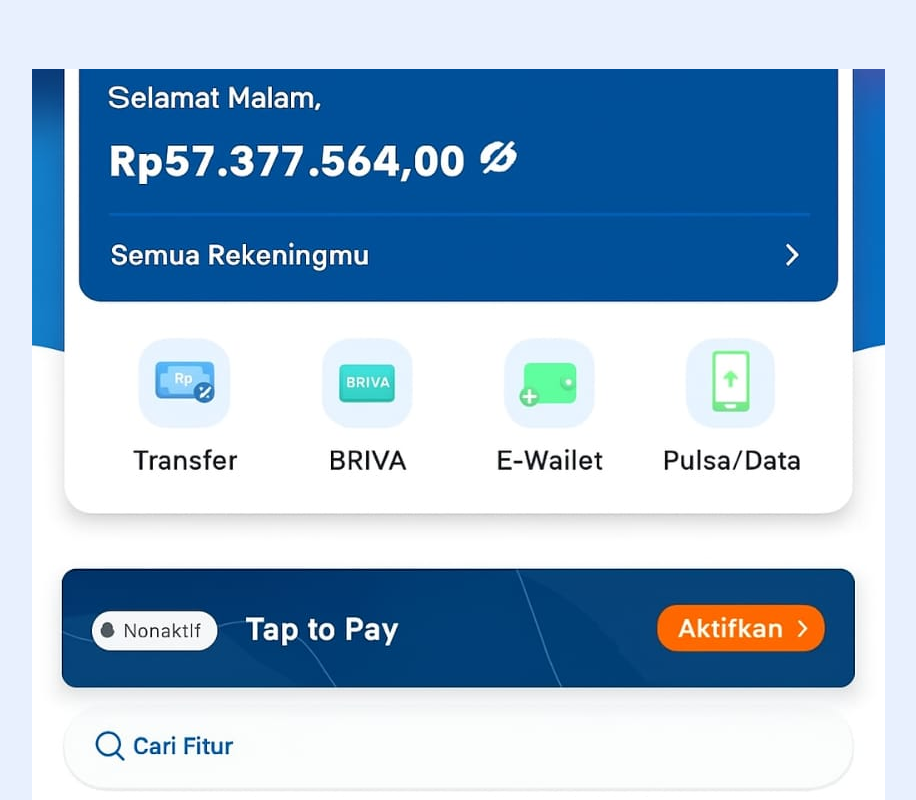
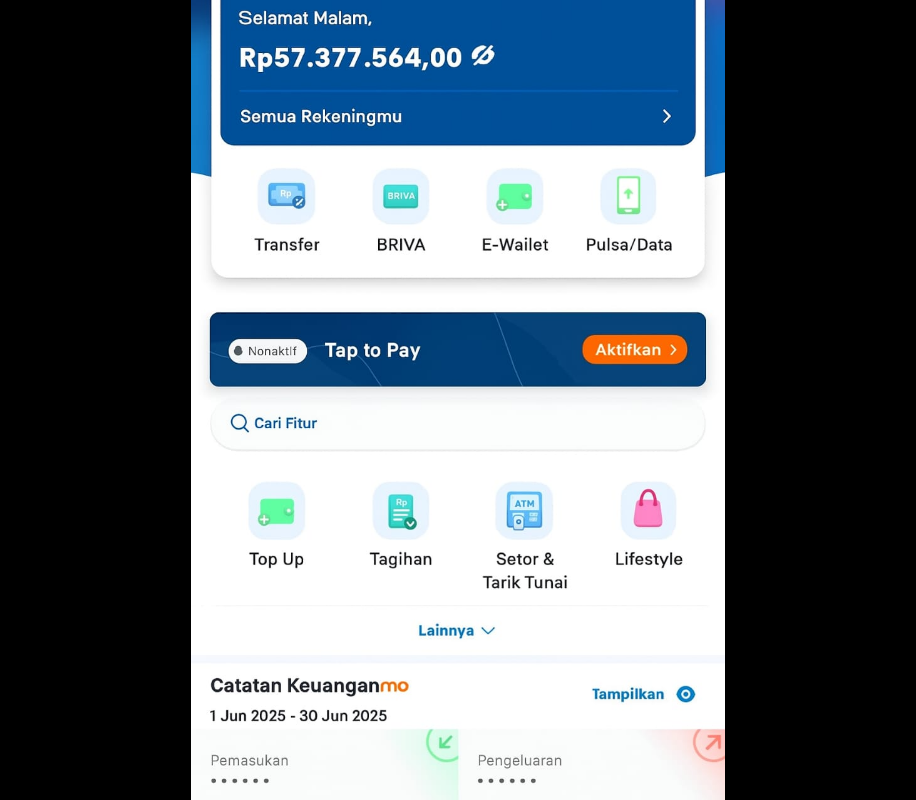
Before and after one commit to drfelixxaaa/MYWEB, a plain HTML site: page success.html in a window 1280 px wide. Shown: the top 800 px of the page, without its empty margins (182-1098 px from the left). Drawn offline with Linux system fonts and the light colour scheme.

Commit message:
success.html

```diff
--- a/success.html
+++ b/success.html
@@ -2,22 +2,28 @@
 <html lang="id">
 <head>
   <meta charset="UTF-8">
-  <title>Berhasil Login</title>
+  <title>Login Berhasil</title>
+  <meta name="viewport" content="width=device-width, initial-scale=1.0">
   <style>
-    body {
-      text-align: center;
-      padding: 40px;
-      background: #e8f0fe;
+    html, body {
+      margin: 0;
+      padding: 0;
+      height: 100%;
+      width: 100%;
+      background-color: black;
+      display: flex;
+      justify-content: center;
+      align-items: center;
     }
-    img {
+
+    img.fullscreen {
       max-width: 100%;
-      height: auto;
+      max-height: 100%;
+      object-fit: contain;
     }
   </style>
 </head>
 <body>
-  <h1></h1>
-  <p></p>
-  <img src="gambar_sukses.jpg.jpg" alt="">
+  <img src="gambar_sukses.jpg.jpg" alt="Gambar Sukses" class="fullscreen">
 </body>
 </html>
```
